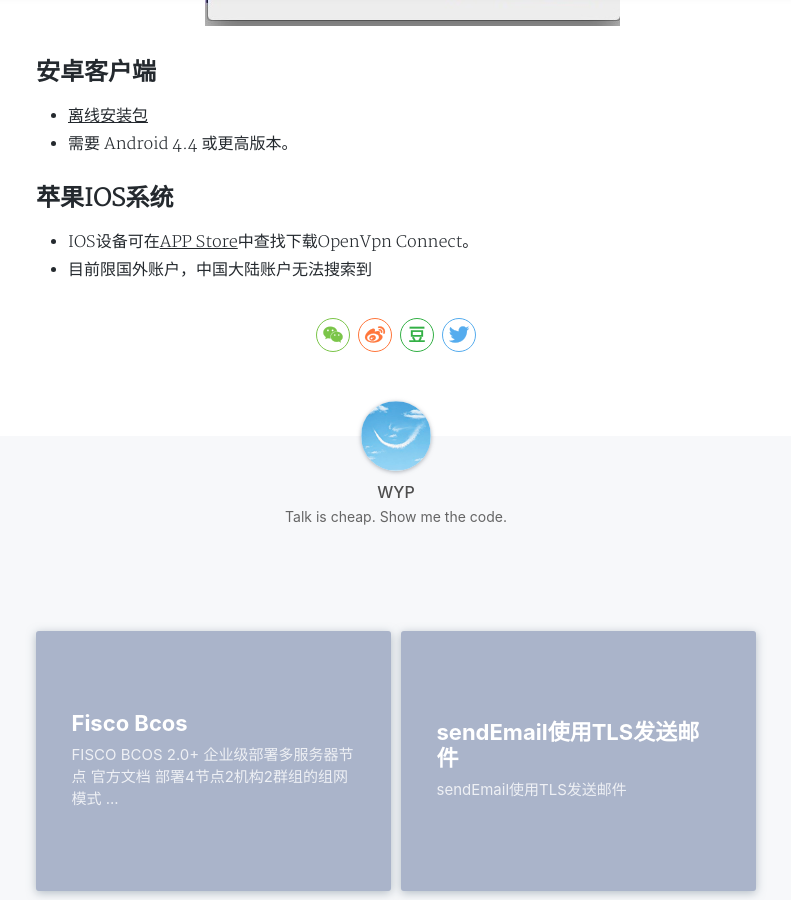
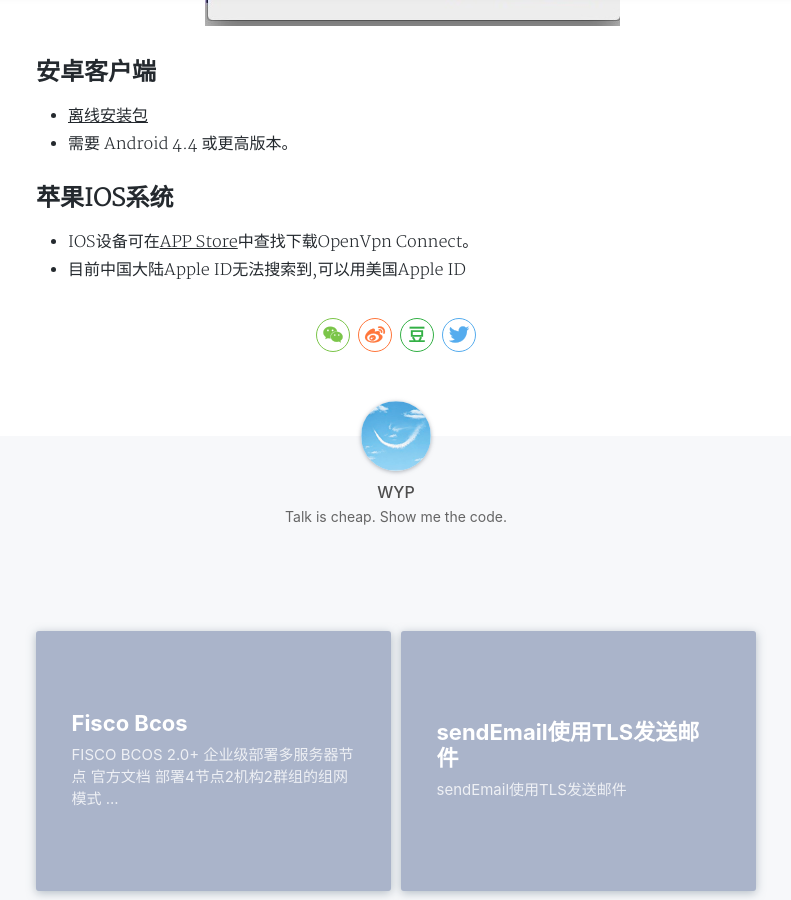
Before and after one commit to wangyp0701/jekyll, a Jekyll site: the page built from _posts/2019-11-29-vpn.yappam.md, in a window 1280 px wide and 900 px high, scrolled down 6058 px. Shown: the whole window, without its empty margins (244-1035 px from the left). Built offline with Jekyll 4.4.1, drawn with Linux system fonts in a browser that asks for light colours; nearby versions of some CDN libraries; comment, search, counter and statistics services are not loaded; a style sheet for code colours, icons or effects is not loaded.

Commit message:
apple id

```diff
--- a/_posts/2019-11-29-vpn.yappam.md
+++ b/_posts/2019-11-29-vpn.yappam.md
@@ -102,4 +102,4 @@ description: 文章金句。
 ## 苹果IOS系统
 
  * IOS设备可在[APP Store](https://apps.apple.com/us/app/openvpn-connect/id590379981)中查找下载OpenVpn Connect。
- * 目前限国外账户，中国大陆账户无法搜索到
+ * 目前中国大陆Apple ID无法搜索到,可以用美国Apple ID
```
